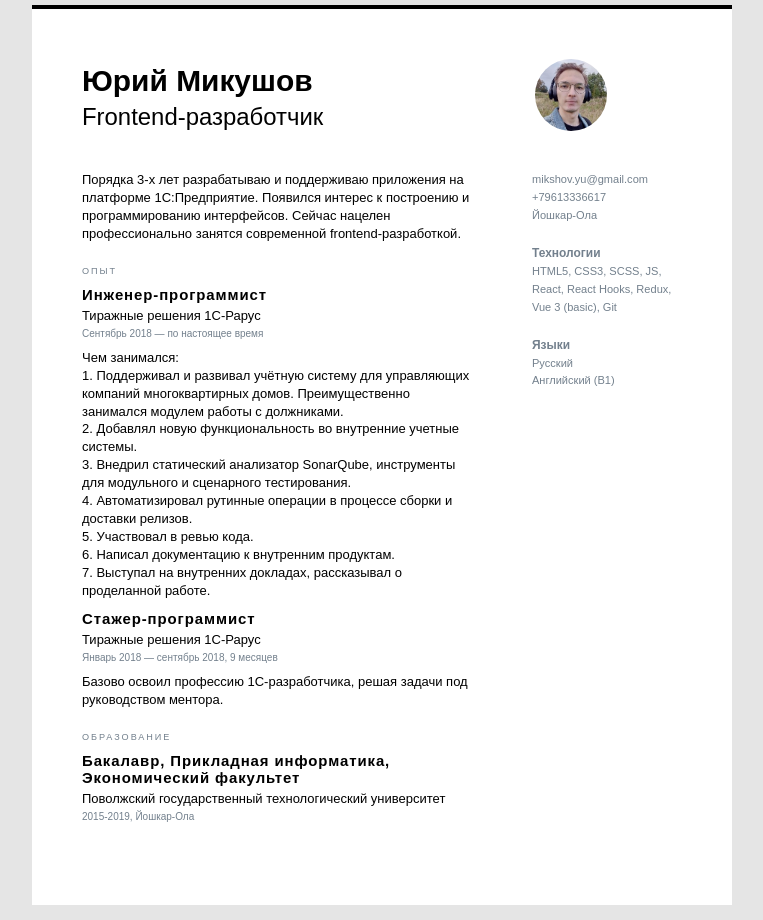
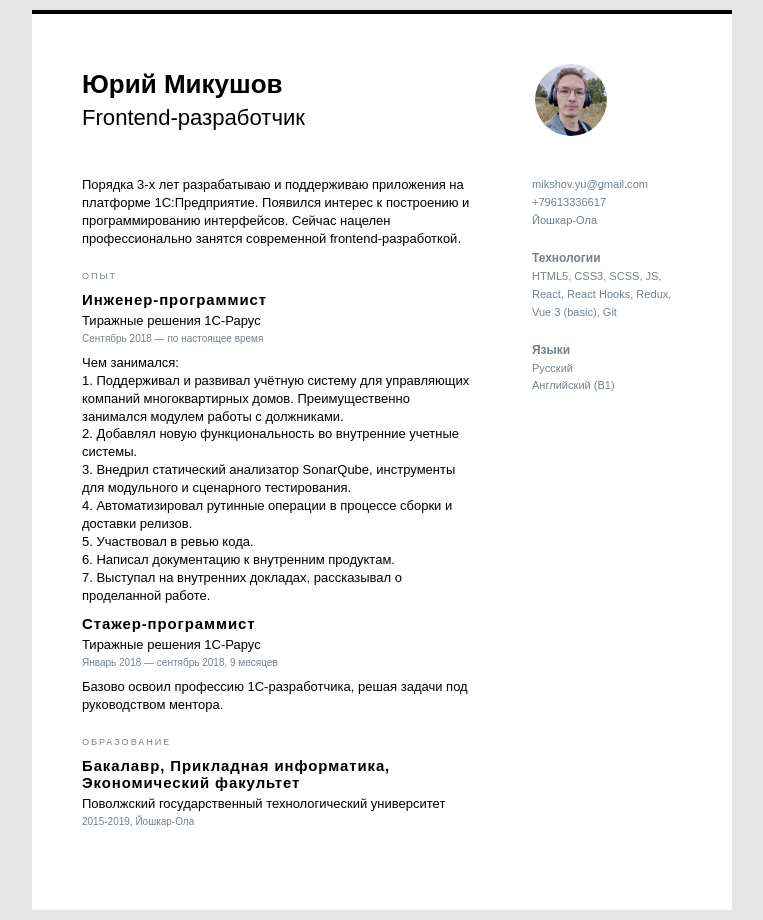
Before and after one commit to yurimikushov/yurimikushov.github.io, a plain HTML site: page cv/index.html in a window 1280 px wide. Shown: the whole page, without its empty margins (258-1021 px from the left). Drawn offline with Linux system fonts and the light colour scheme.

Commit message:
style: corrected UI

```diff
--- a/cv/css/header.css
+++ b/cv/css/header.css
@@ -8,14 +8,14 @@
 
 .name {
     margin: 5px 0;
-    font-size: 2.3rem;
+    font-size: 2rem;
     color: var(--color-black);
     font-weight: bold;
 }
 
 .position {
     margin: 5px 0;
-    font-size: 1.84rem;
+    font-size: 1.7rem;
     color: var(--color-black);
 }
 
--- a/cv/css/index.css
+++ b/cv/css/index.css
@@ -21,8 +21,8 @@ html {
 }
 
 body {
-    margin: 5px auto;
-    max-width: 700px;
+    margin: 10px auto;
+    width: 700px;
     height: 900px;
     background-color: var(--color-white);
 }
```
